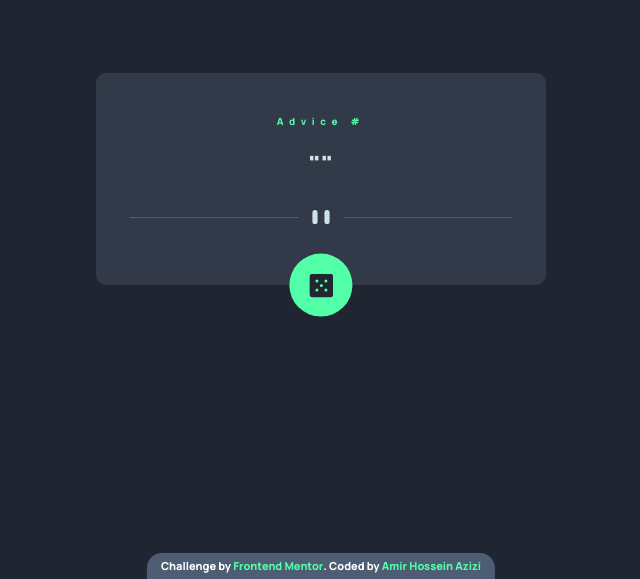
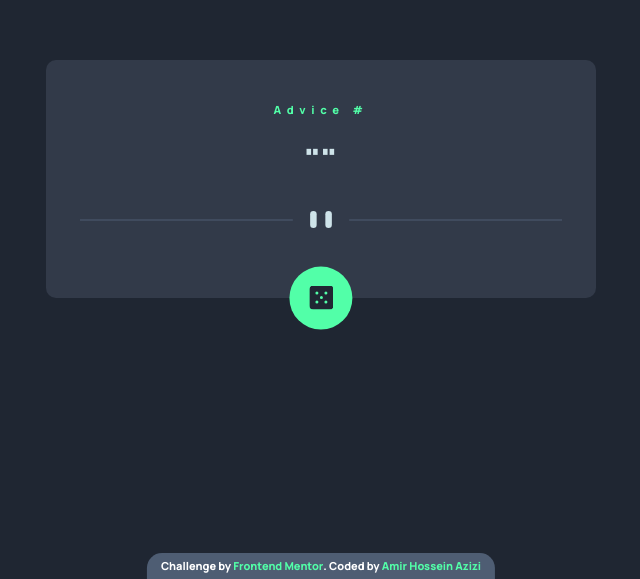
Before and after one commit to amirhazizi/advice-generator-app, a plain HTML site: page index.html in a window 1280 px wide. Shown: the part 221-800 px from the top of the page, without its empty margins (319-959 px from the left). Drawn offline with Linux system fonts and the light colour scheme; no server answers.

Commit message:
update style

```diff
--- a/scss/styles.scss
+++ b/scss/styles.scss
@@ -13,7 +13,7 @@ main {
   color: white;
   text-align: center;
   width: 90vw;
-  max-width: 450px;
+  max-width: 550px;
   .advice {
     position: relative;
     padding: 1.5rem 0.7rem;
@@ -51,15 +51,5 @@ main {
     }
   }
 }
-@media (min-width: 768px) {
-  main {
-    .advice {
-      &-separat-mobile {
-        display: none;
-      }
-      &-separat-desktop {
-        display: block;
-      }
-    }
-  }
-}
+
+@import "./utils/desktop";
--- /dev/null
+++ b/scss/utils/_desktop.scss
@@ -0,0 +1,19 @@
+@media (min-width: 768px) {
+  main {
+    .advice {
+      padding-bottom: 2.5rem;
+      &-id {
+        font-size: 0.4rem;
+      }
+      &-text {
+        font-size: 1.2rem;
+      }
+      &-separat-mobile {
+        display: none;
+      }
+      &-separat-desktop {
+        display: block;
+      }
+    }
+  }
+}
```
Also changed, not shown: css/styles.css.
